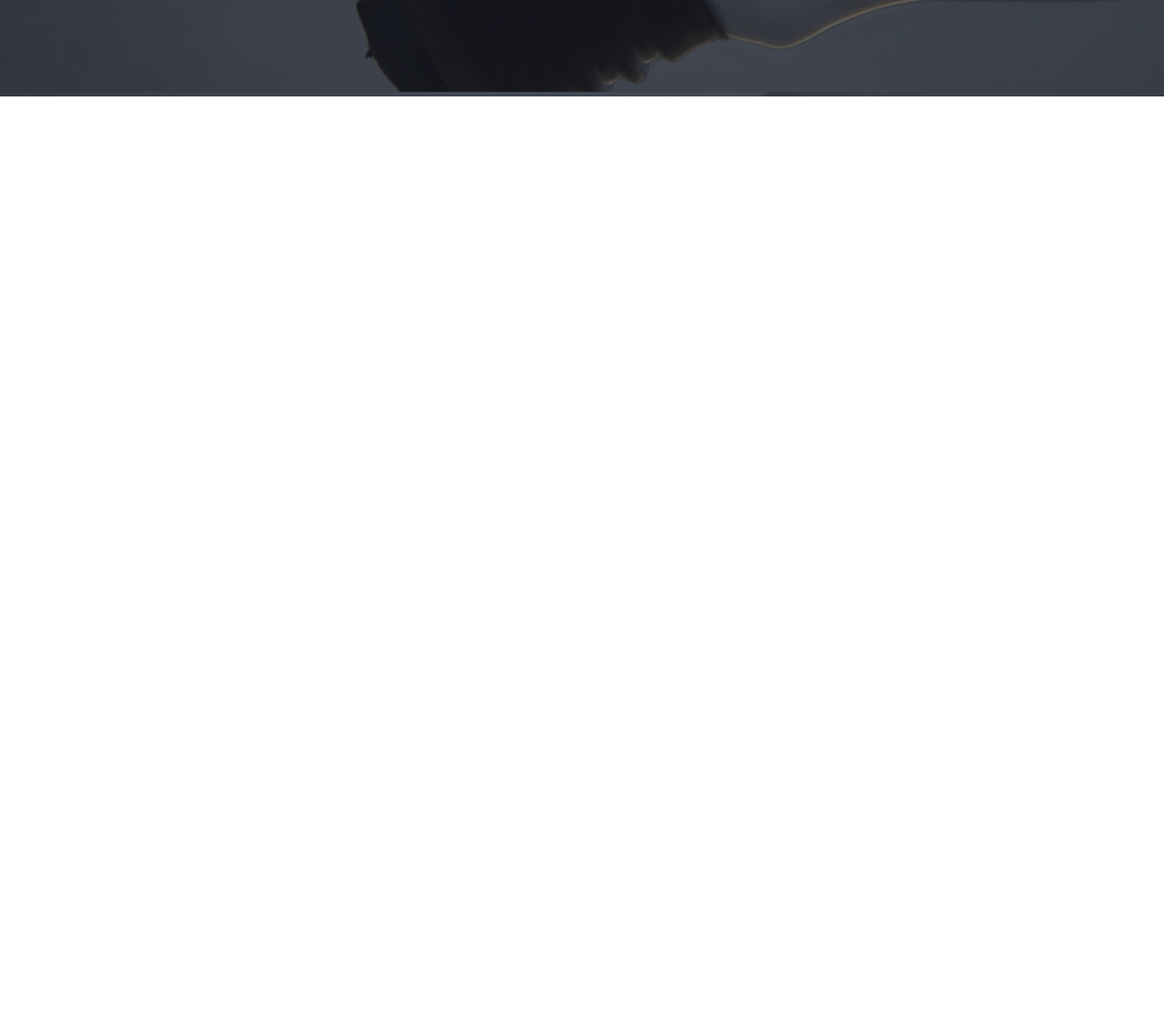
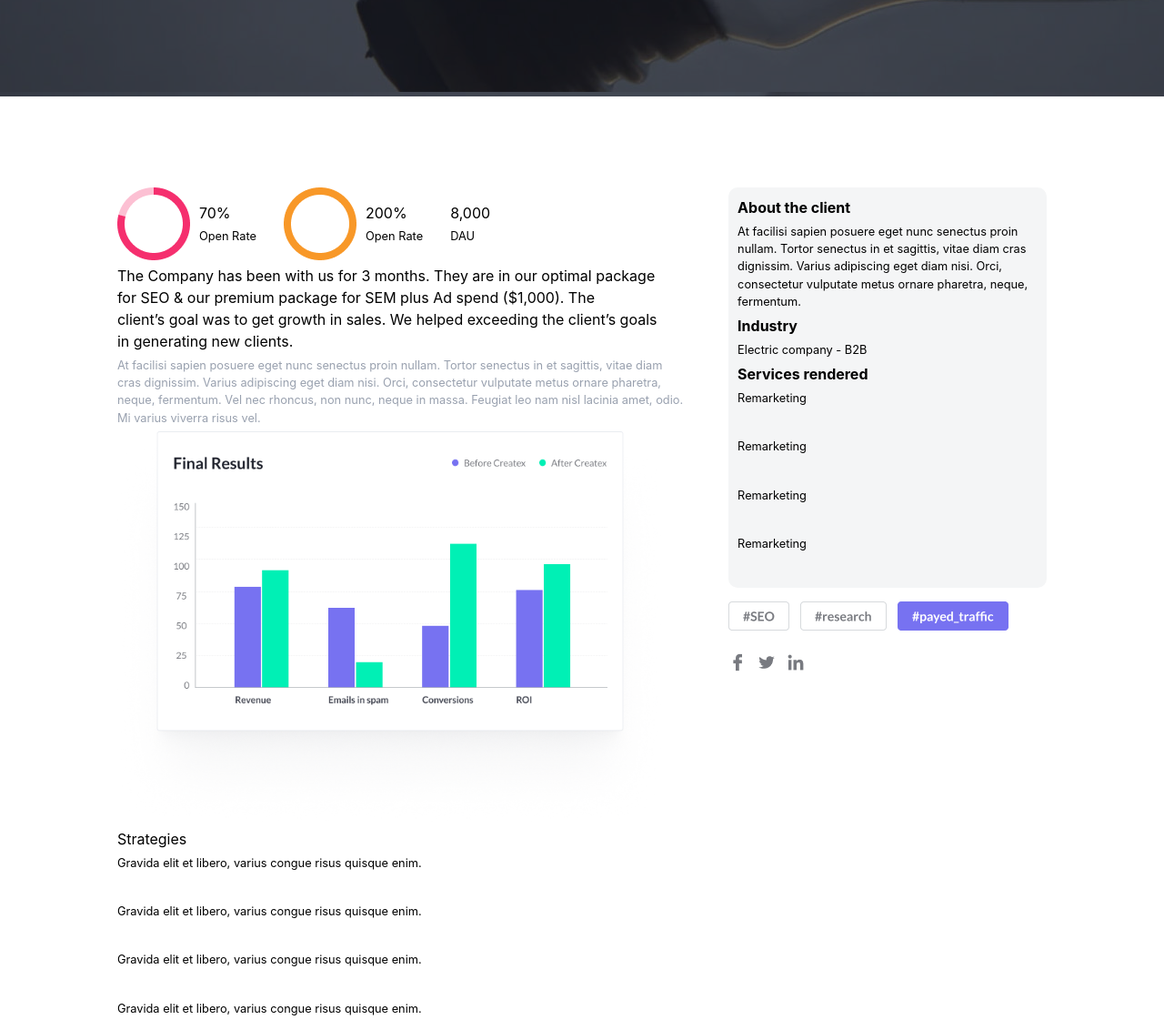
Before and after one commit to amir-arch-cyber/groupwork, a website: page index5.html in a window 1280 px wide. Shown: the part 494-1615 px from the top of the page at 91% size. Before the commit the page ends 800 px from the top, so only its background shows below. Drawn offline with nearby package versions, Linux system fonts and the light colour scheme; files that its build step writes are made by us from their sources.

Commit message:
section - about_comp

```diff
--- a/index5.html
+++ b/index5.html
@@ -33,5 +33,67 @@
                     </div>
             </section>
         </div>
+            <main>
+                <section class="max-w-300 m-auto mt-[100px] flex justify-center gap-[50px] lg:flex-row flex-col lg:p-0 p-[15px]">
+                    <div class="flex flex-col gap-[5px]">
+                        <div class="flex items-center gap-[30px]">
+                            <div class="flex items-center gap-[10px]">
+                                <img src="./src/Jurabek/images_jur/circle.png" alt="">
+                                <div>
+                                    <p>70%</p>
+                                    <small>Open Rate</small>
+                                </div>
+                            </div>
+                            <div class="flex items-center gap-[10px]">
+                                <img src="./src/Jurabek/images_jur/circle (1).png" alt="">
+                                <div>
+                                    <p>200%</p>
+                                    <small>Open Rate</small>
+                                </div>
+                            </div>
+                            <div>
+                                <p>8,000</p>
+                                <small>DAU</small>
+                            </div>
+                        </div>
+                        <p>The Company has been with us for 3 months. They are in our optimal package <br> for SEO & our premium package for SEM plus Ad spend ($1,000). The <br> client’s goal was to get growth in sales. We helped exceeding the client’s goals <br> in generating new clients.</p>
+                        <small class="text-gray-400">At facilisi sapien posuere eget nunc senectus proin nullam. Tortor senectus in et sagittis, vitae diam <br> cras dignissim. Varius adipiscing eget diam nisi. Orci, consectetur vulputate metus ornare pharetra, <br> neque, fermentum. Vel nec rhoncus, non nunc, neque in massa. Feugiat leo nam nisl lacinia amet, odio. <br> Mi varius viverra risus vel.</small>
+                        <img class="lg:w-[600px]" src="./src/Jurabek/images_jur/diagram.png" alt="">
+                        <p>Strategies</p>
+                        <small>Gravida elit et libero, varius congue risus quisque enim.</small> <br>
+                        <small>Gravida elit et libero, varius congue risus quisque enim.</small> <br>
+                        <small>Gravida elit et libero, varius congue risus quisque enim.</small> <br>
+                        <small>Gravida elit et libero, varius congue risus quisque enim.</small> <br>
+                        <small>Enim, vel massa odio diam. Blandit massa gravida feugiat elementum id nec sed leo. Nisi in ornare <br> lectus eget. Urna, risus, consectetur volutpat lorem purus. Velit aliquet nibh vitae maecenas. <br> Consectetur neque ut aliquam eros, purus enim dignissim aenean vitae. Ultrices fames augue mattis <br> tortor est justo, pharetra nibh risus. Facilisi at porttitor volutpat natoque proin amet, nulla. Vivamus <br> ut lobortis sagittis curabitur tellus convallis eget netus vitae.</small>
+                        <img class="lg:w-[600px]" src="./src/Jurabek/images_jur/illustration.png" alt="">
+                        <p>Strategies</p>
+                        <small>Gravida elit et libero, varius congue risus quisque enim.</small> <br>
+                        <small>Gravida elit et libero, varius congue risus quisque enim.</small> <br>
+                        <small>Gravida elit et libero, varius congue risus quisque enim.</small> <br>
+                        <small>Gravida elit et libero, varius congue risus quisque enim.</small> <br>
+                        <p>Strategies</p>
+                        <small>Gravida elit et libero, varius congue risus quisque enim.</small> <br>
+                        <small>Gravida elit et libero, varius congue risus quisque enim.</small> <br>
+                        <small>Gravida elit et libero, varius congue risus quisque enim.</small> <br>
+                        <small>Gravida elit et libero, varius congue risus quisque enim.</small> <br>
+                    </div>
+                    <div>
+                    <div class="lg:w-[350px] p-[10px] rounded-[10px] bg-[#F4F5F6] flex flex-col gap-[5px]">
+                        <p class="font-bold">About the client</p>
+                        <small>At facilisi sapien posuere eget nunc senectus proin <br> nullam. Tortor senectus in et sagittis, vitae diam cras <br> dignissim. Varius adipiscing eget diam nisi. Orci, <br> consectetur vulputate metus ornare pharetra, neque, <br> fermentum.</small>
+                        <p class="font-bold">Industry</p>
+                        <small>Electric company - B2B</small>
+                        <p class="font-bold">Services rendered</p>
+                        <small>Remarketing</small> <br>
+                        <small>Remarketing</small> <br>
+                        <small>Remarketing</small> <br>
+                        <small>Remarketing</small> <br>
+                    </div>
+                    <img class="mt-[15px]" src="./src/Jurabek/images_jur/tags.png" alt="">
+                    <img class="mt-[25px]" src="./src/Jurabek/images_jur/socials (1).png" alt="">
+                    </div>
+                </section>
+            </main>
+
 </body>
 </html>
```
Also changed, not shown: src/Jurabek/images_jur/circle (1).png (added), src/Jurabek/images_jur/circle.png (added), src/Jurabek/images_jur/diagram.png (added), src/Jurabek/images_jur/illustration.png (added), src/Jurabek/images_jur/socials (1).png (added), src/Jurabek/images_jur/tags.png (added).
